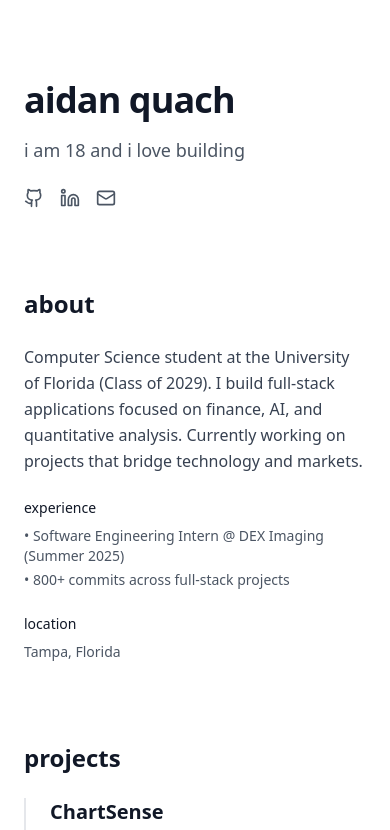
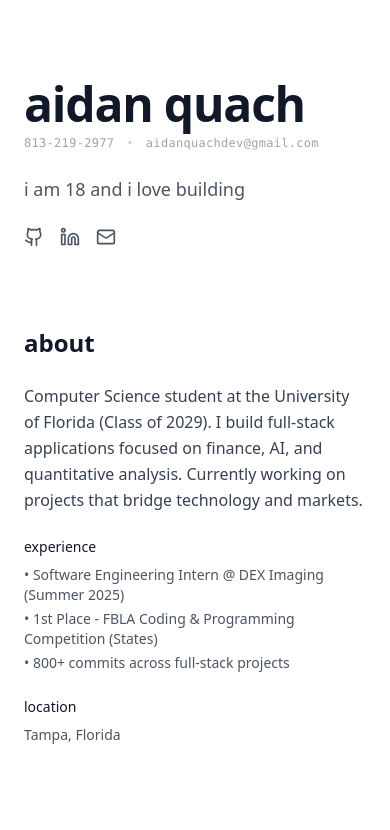
Before and after one commit to aidanq06/aidan, a Next.js app: page / in a window 390 px wide. Shown: the top 830 px of the page. Built offline with nearby package versions, Linux system fonts and the light colour scheme.

Commit message:
updated phone num, and email, fixed title font size, added experience

```diff
--- a/app/page.tsx
+++ b/app/page.tsx
@@ -46,9 +46,16 @@ export default function Portfolio() {
       <div className="max-w-4xl mx-auto px-6 py-20">
         {/* Header */}
         <header className="mb-20">
-          <h1 className="text-4xl md:text-5xl font-bold tracking-tight mb-4">
+          <h1 className="text-5xl md:text-6xl font-bold tracking-tight mb-2">
             aidan quach
           </h1>
+          <div className="text-xs text-gray-400 mb-6 font-mono tracking-wide leading-tight">
+            <div className="flex items-center gap-3">
+              <span>813-219-2977</span>
+              <span className="text-gray-300">•</span>
+              <span>aidanquachdev@gmail.com</span>
+            </div>
+          </div>
           <p className="text-lg text-gray-600 mb-6">
             i am 18 and i love building
           </p>
@@ -78,6 +85,7 @@ export default function Portfolio() {
               <span className="font-medium">experience</span>
               <ul className="mt-2 space-y-1 text-gray-600">
                 <li>• Software Engineering Intern @ DEX Imaging (Summer 2025)</li>
+                <li>• 1st Place - FBLA Coding & Programming Competition (States)</li>
                 <li>• 800+ commits across full-stack projects</li>
               </ul>
             </div>
```
